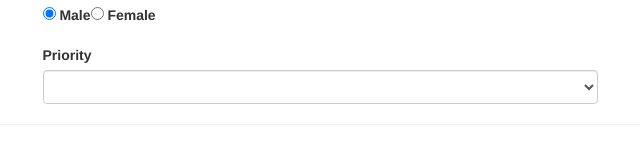
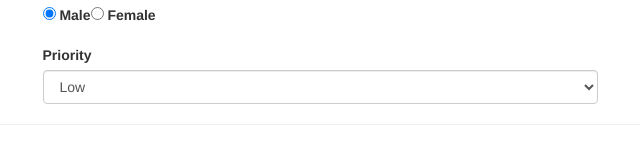
Before and after one commit to smarigowda/vuejs-cli-udemy, a Vue app: page / in a window 1280 px wide. Shown: the part 516-659 px from the top of the page, without its empty margins (320-960 px from the left). Built offline with nearby package versions, Linux system fonts and the light colour scheme; a web font is replaced by a local one.

Commit message:
select control and binding

```diff
--- a/src/App.vue
+++ b/src/App.vue
@@ -88,7 +88,7 @@
                     <select
                             id="priority"
                             class="form-control">
-                        <option></option>
+                        <option v-for="item in priority" :selected="item === 'Low'">{{ item }}</option>
                     </select>
                 </div>
             </div>
@@ -138,7 +138,8 @@
                 },
                 message: 'A text message',
                 sendMail: [],
-                gender: 'Male'
+                gender: 'Male',
+                priority: ['High', 'Medium', 'Low']
             }
         }
     }
```
